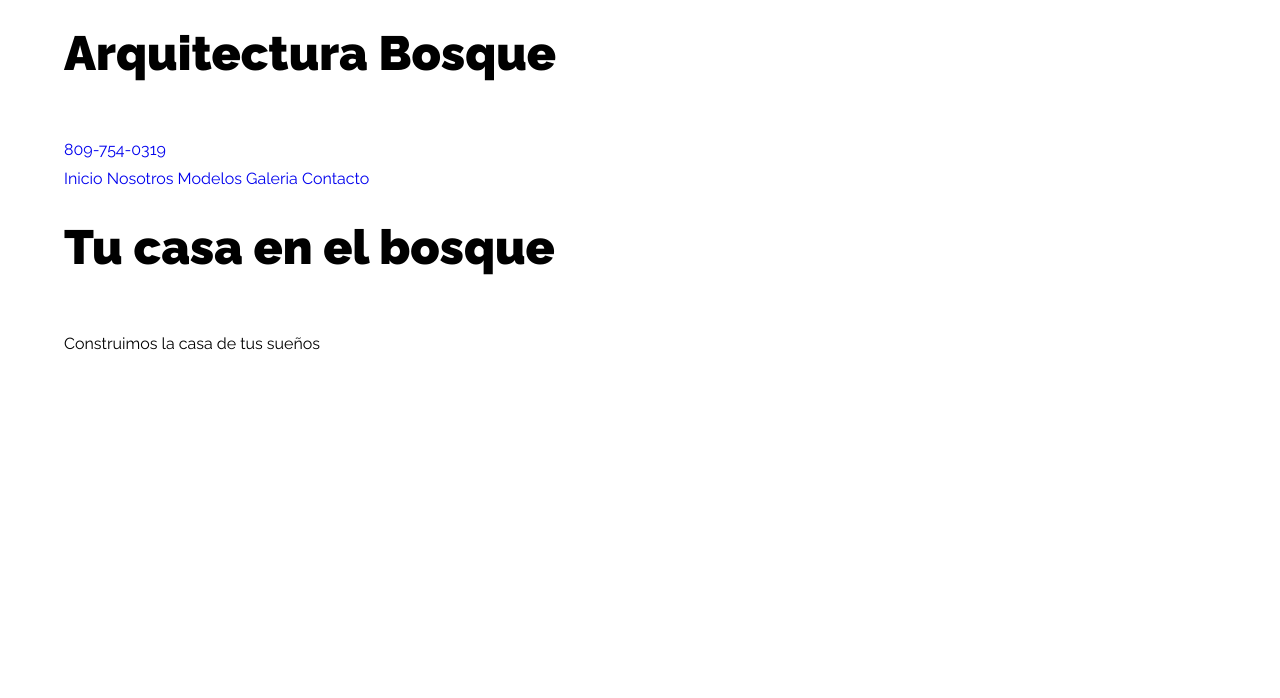
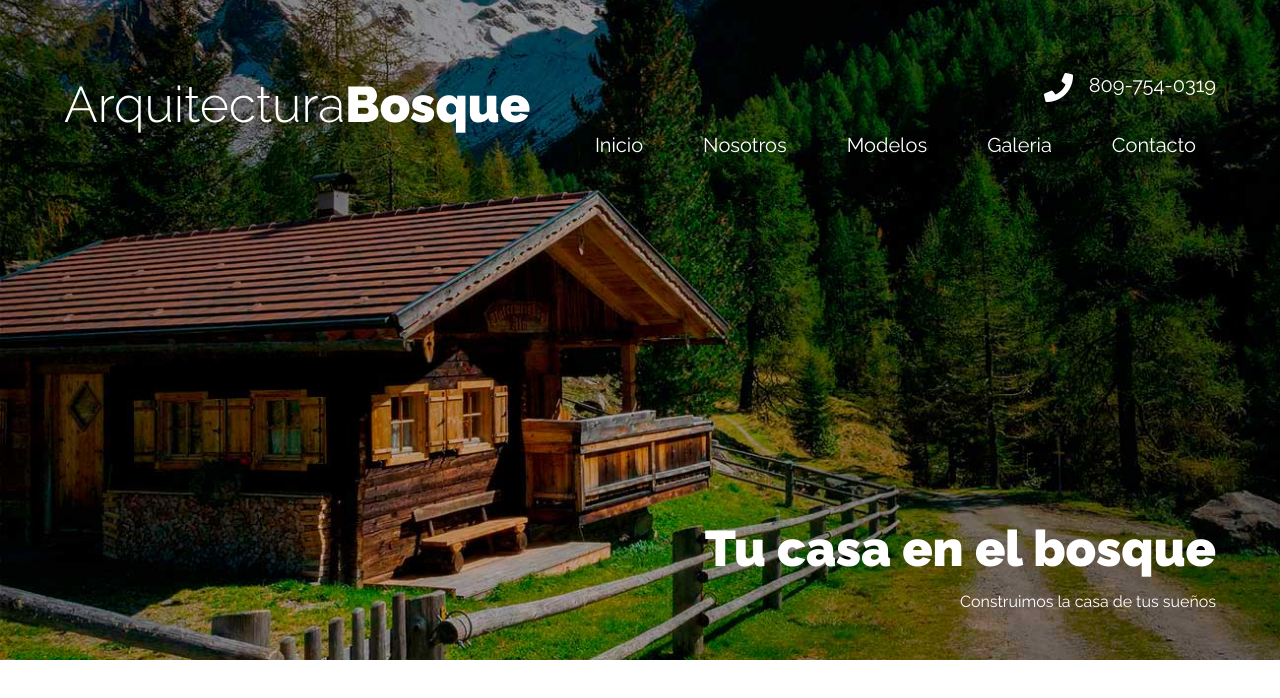
Before and after one commit to ingluisfelipemunoz/arquitectura, a plain HTML site: page index.html in a window 1280 px wide. Drawn offline with Linux system fonts and the light colour scheme.

Commit message:
setting the header style

```diff
--- a/css/styles.css
+++ b/css/styles.css
@@ -74,3 +74,136 @@
 .mt-5 {
     margin-top: 5rem;
 }
+
+/* header */
+.header {
+    min-height: 60rem;
+    background-image: url(../img/hero.jpg);
+    background-repeat: no-repeat;
+    background-size: cover;
+    background-position: center;
+    padding: 5rem 0;
+}
+
+
+
+.contenido-header {
+    display: flex;
+    flex-direction: column;
+    height: calc(60rem - 4rem);
+    justify-content: space-between;
+    color: var(--blanco);
+}
+
+.nombre-sitio {
+    font-weight: 300;
+}
+
+@media (min-width: 768px) {
+    .nombre-sitio {
+        font-size: 5rem;
+    }
+}
+
+.nombre-sitio span {
+    font-weight: 900;
+}
+
+@media (min-width: 768px) {
+    .barra {
+        display: flex;
+        justify-content: space-between;
+        align-items: center;/*alinea verticalmente*/
+    }
+}
+
+.contacto {
+    display: flex;
+    flex-direction: column;
+    align-items: center;
+}
+
+
+@media (min-width: 768px) {
+    .contacto {
+        align-items: flex-end;
+    }
+}
+
+.telefono {
+    display: flex;
+}
+
+.telefono::before {
+    content: '';
+    width: 4rem;
+    height: 4rem;
+    display: block;
+    background-image: url(../img/telefono.png);
+    background-repeat: no-repeat;
+    background-position: center center;
+    margin-right: 1rem;
+}
+
+.header a {
+    color: var(--blanco);
+    font-size: 2rem;
+}
+
+.navegacion {
+    display: flex;
+    flex-direction: column;
+    width: 100%;
+    text-align: center;
+    margin-top: 1rem;;
+}
+
+
+@media (min-width: 768px) {
+    .navegacion {
+        flex-direction: row;
+        gap: 2rem;
+    }
+}
+
+.navegacion a {
+    padding: .5rem;;
+    transition: background-color 300ms;
+}
+
+@media (min-width: 768px) {
+    .navegacion a {
+        padding: 1rem 2rem;
+    }
+}
+
+.navegacion a:hover {
+    background-color: rgb(255 255 255 / .5);
+    color: var(--negro);
+}
+
+.slogan {
+    text-align: center;
+}
+
+@media (min-width: 768px) {
+    .slogan {
+        text-align: right;
+    }
+}
+
+.slogan h1 {
+    font-size: 3rem;
+    margin: 0;
+}
+
+@media (min-width: 768px) {
+    .slogan h1 {
+        font-size: 5rem;
+    }
+}
+
+.slogan p {
+    margin: 0;
+    line-height: 1;
+}
```
Also changed, not shown: index.html (+3 -3 lines).
